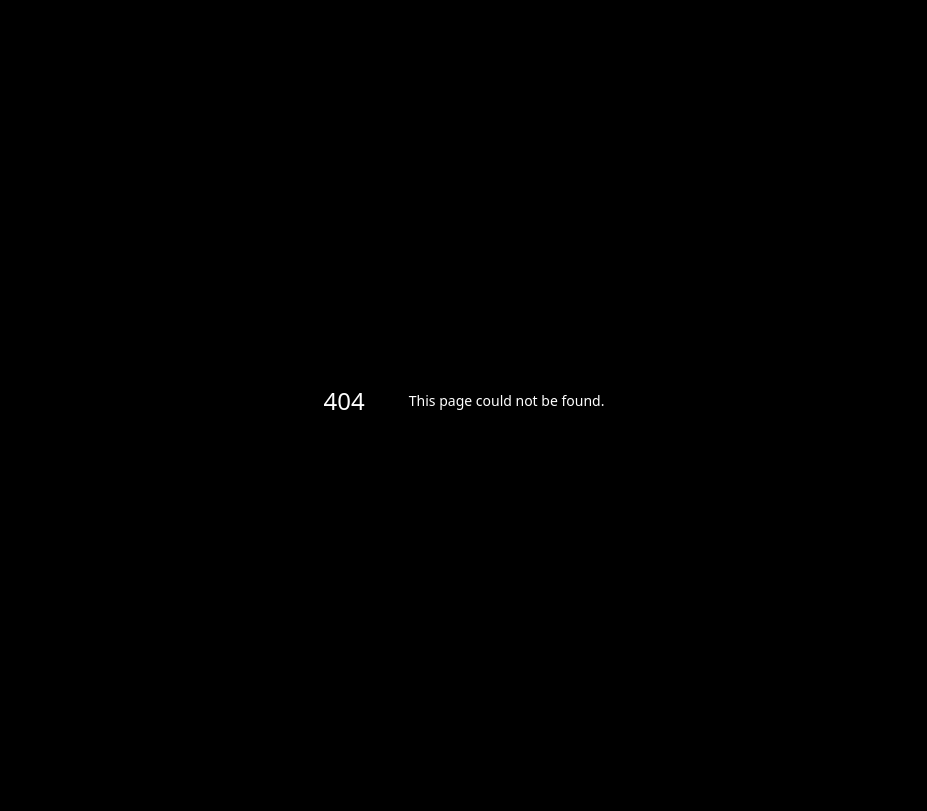
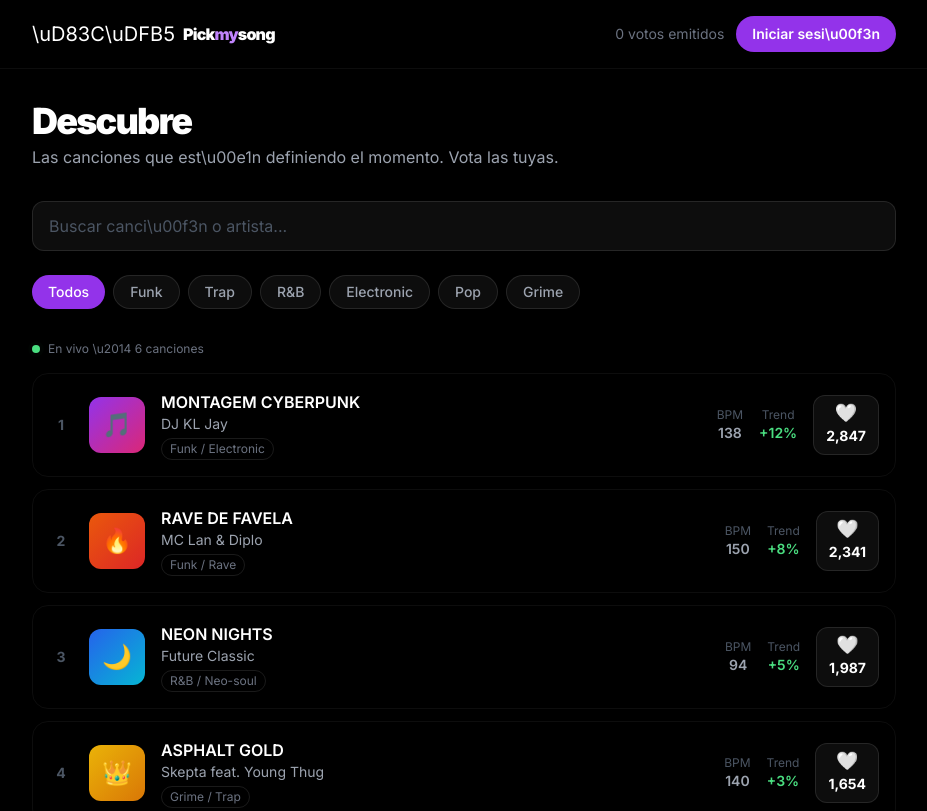
Before and after one commit to fullequip2009-dev/Pickmysong, a Next.js app in the folder apps/web/: page /discover in a window 1280 px wide. Before the commit this address had no page. Shown: the top 811 px of the page, without its empty margins (176-1103 px from the left). Built offline with nearby package versions, Linux system fonts and the light colour scheme.

Commit message:
feat(web): add discover page with song voting, search and genre filters

```diff
--- /dev/null
+++ b/apps/web/app/discover/page.tsx
@@ -0,0 +1,110 @@
+'use client';
+
+import { useState } from 'react';
+import Link from 'next/link';
+
+const SONGS = [
+  { id: '1', title: 'MONTAGEM CYBERPUNK', artist: 'DJ KL Jay', genre: 'Funk / Electronic', votes: 2847, trend: '+12%', bpm: 138, cover: '\uD83C\uDFB5', color: 'from-purple-600 to-pink-600' },
+  { id: '2', title: 'RAVE DE FAVELA', artist: 'MC Lan & Diplo', genre: 'Funk / Rave', votes: 2341, trend: '+8%', bpm: 150, cover: '\uD83D\uDD25', color: 'from-orange-600 to-red-600' },
+  { id: '3', title: 'NEON NIGHTS', artist: 'Future Classic', genre: 'R&B / Neo-soul', votes: 1987, trend: '+5%', bpm: 94, cover: '\uD83C\uDF19', color: 'from-blue-600 to-cyan-500' },
+  { id: '4', title: 'ASPHALT GOLD', artist: 'Skepta feat. Young Thug', genre: 'Grime / Trap', votes: 1654, trend: '+3%', bpm: 140, cover: '\uD83D\uDC51', color: 'from-yellow-500 to-amber-600' },
+  { id: '5', title: 'MADRUGADA', artist: 'Cleo & Biel', genre: 'Brazilian Pop', votes: 1432, trend: '+2%', bpm: 110, cover: '\uD83C\uDF03', color: 'from-indigo-600 to-purple-500' },
+  { id: '6', title: 'SILK ROAD', artist: 'Kaytranada', genre: 'Electronic / House', votes: 1201, trend: '+1%', bpm: 122, cover: '\uD83C\uDFB6', color: 'from-emerald-600 to-teal-500' },
+];
+
+const GENRES = ['Todos', 'Funk', 'Trap', 'R&B', 'Electronic', 'Pop', 'Grime'];
+
+export default function DiscoverPage() {
+  const [votes, setVotes] = useState(new Set());
+  const [activeGenre, setActiveGenre] = useState('Todos');
+  const [search, setSearch] = useState('');
+  const [songs, setSongs] = useState(SONGS);
+
+  const handleVote = (id) => {
+    const hasVote = votes.has(id);
+    setVotes((prev) => {
+      const next = new Set(prev);
+      if (next.has(id)) { next.delete(id); } else { next.add(id); }
+      return next;
+    });
+    setSongs((prev) =>
+      prev.map((s) => s.id === id ? { ...s, votes: hasVote ? s.votes - 1 : s.votes + 1 } : s)
+    );
+  };
+
+  const filtered = songs
+    .filter((s) => (activeGenre === 'Todos' || s.genre.includes(activeGenre)) && (s.title.toLowerCase().includes(search.toLowerCase()) || s.artist.toLowerCase().includes(search.toLowerCase())))
+    .sort((a, b) => b.votes - a.votes);
+
+  return (
+    <main className="min-h-screen bg-black text-white">
+      <header className="sticky top-0 z-50 border-b border-white/5 bg-black/80 backdrop-blur-xl">
+        <div className="mx-auto flex max-w-4xl items-center justify-between gap-4 px-4 py-4">
+          <Link href="/" className="flex items-center gap-2">
+            <span className="text-xl">\uD83C\uDFB5</span>
+            <span className="font-black tracking-tighter text-white">Pick<span className="text-purple-400">my</span>song</span>
+          </Link>
+          <div className="flex items-center gap-3">
+            <span className="hidden text-sm text-gray-500 sm:block">{votes.size} votos emitidos</span>
+            <button className="rounded-full bg-purple-600 px-4 py-2 text-sm font-semibold text-white hover:bg-purple-500 transition-colors">Iniciar sesi\u00f3n</button>
+          </div>
+        </div>
+      </header>
+
+      <div className="mx-auto max-w-4xl px-4 py-8">
+        <div className="mb-8">
+          <h1 className="mb-1 text-3xl font-black tracking-tighter text-white md:text-4xl">Descubre</h1>
+          <p className="text-gray-400">Las canciones que est\u00e1n definiendo el momento. Vota las tuyas.</p>
+        </div>
+
+        <div className="mb-6 flex gap-3">
+          <input type="text" value={search} onChange={(e) => setSearch(e.target.value)} placeholder="Buscar canci\u00f3n o artista..." className="flex-1 rounded-xl border border-white/10 bg-white/5 px-4 py-3 text-white placeholder-gray-600 outline-none transition-all focus:border-purple-500 focus:ring-1 focus:ring-purple-500/50" />
+        </div>
+
+        <div className="mb-8 flex flex-wrap gap-2">
+          {GENRES.map((genre) => (
+            <button key={genre} onClick={() => setActiveGenre(genre)} className={`rounded-full px-4 py-1.5 text-sm font-medium transition-all ${activeGenre === genre ? 'bg-purple-600 text-white' : 'border border-white/10 bg-white/5 text-gray-400 hover:bg-white/10 hover:text-white'}`}>{genre}</button>
+          ))}
+        </div>
+
+        <div className="mb-4 flex items-center gap-2">
+          <span className="relative flex h-2 w-2">
+            <span className="absolute inline-flex h-full w-full animate-ping rounded-full bg-green-400 opacity-75" />
+            <span className="relative inline-flex h-2 w-2 rounded-full bg-green-400" />
+          </span>
+          <span className="text-xs text-gray-500">En vivo \u2014 {filtered.length} canciones</span>
+        </div>
+
+        <div className="flex flex-col gap-3">
+          {filtered.length === 0 ? (
+            <div className="py-16 text-center text-gray-600">No se encontraron canciones</div>
+          ) : (
+            filtered.map((song, i) => (
+              <div key={song.id} className="group relative flex items-center gap-4 rounded-2xl border border-white/5 bg-white/3 p-4 backdrop-blur-sm transition-all duration-300 hover:border-white/10 hover:bg-white/5">
+                <span className="w-6 shrink-0 text-center text-sm font-bold text-gray-600">{i + 1}</span>
+                <div className={`flex h-14 w-14 shrink-0 items-center justify-center rounded-xl bg-gradient-to-br text-2xl ${song.color}`}>{song.cover}</div>
+                <div className="min-w-0 flex-1">
+                  <p className="truncate font-semibold text-white">{song.title}</p>
+                  <p className="truncate text-sm text-gray-400">{song.artist}</p>
+                  <span className="mt-1 inline-block rounded-full border border-white/10 px-2 py-0.5 text-xs text-gray-500">{song.genre}</span>
+                </div>
+                <div className="hidden shrink-0 text-center sm:block">
+                  <p className="text-xs text-gray-600">BPM</p>
+                  <p className="text-sm font-semibold text-gray-400">{song.bpm}</p>
+                </div>
+                <div className="hidden shrink-0 text-center md:block">
+                  <p className="text-xs text-gray-600">Trend</p>
+                  <p className="text-sm font-semibold text-green-400">{song.trend}</p>
+                </div>
+                <button onClick={() => handleVote(song.id)} className={`shrink-0 flex flex-col items-center gap-1 rounded-xl px-3 py-2 text-sm font-bold transition-all duration-200 ${votes.has(song.id) ? 'bg-purple-600/30 text-purple-300 border border-purple-500/50' : 'border border-white/10 bg-white/5 text-white hover:border-purple-500/50 hover:bg-purple-600/20 hover:text-purple-300'}`}>
+                  <span className="text-lg leading-none">{votes.has(song.id) ? '\uD83D\uDC9C' : '\uD83E\uDD0D'}</span>
+                  <span>{song.votes.toLocaleString()}</span>
+                </button>
+              </div>
+            ))
+          )}
+        </div>
+      </div>
+    </main>
+  );
+}
```
